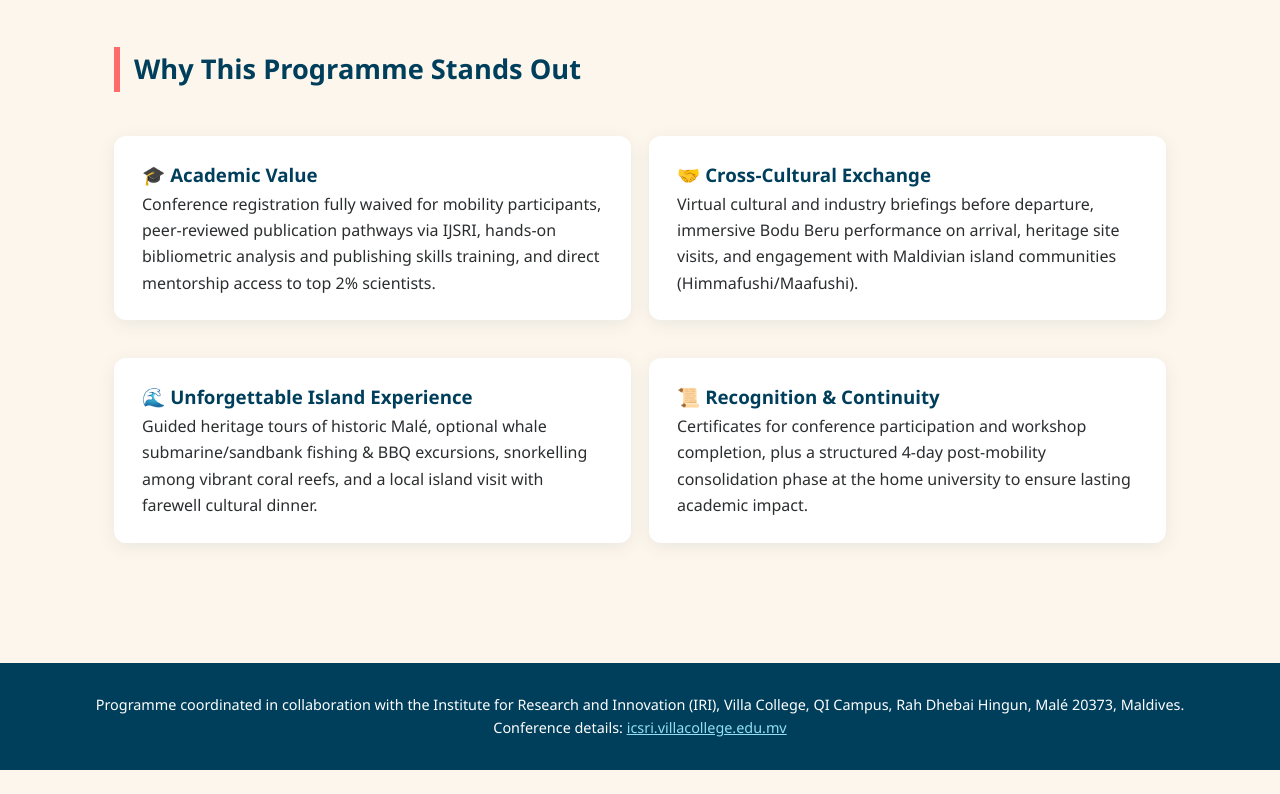
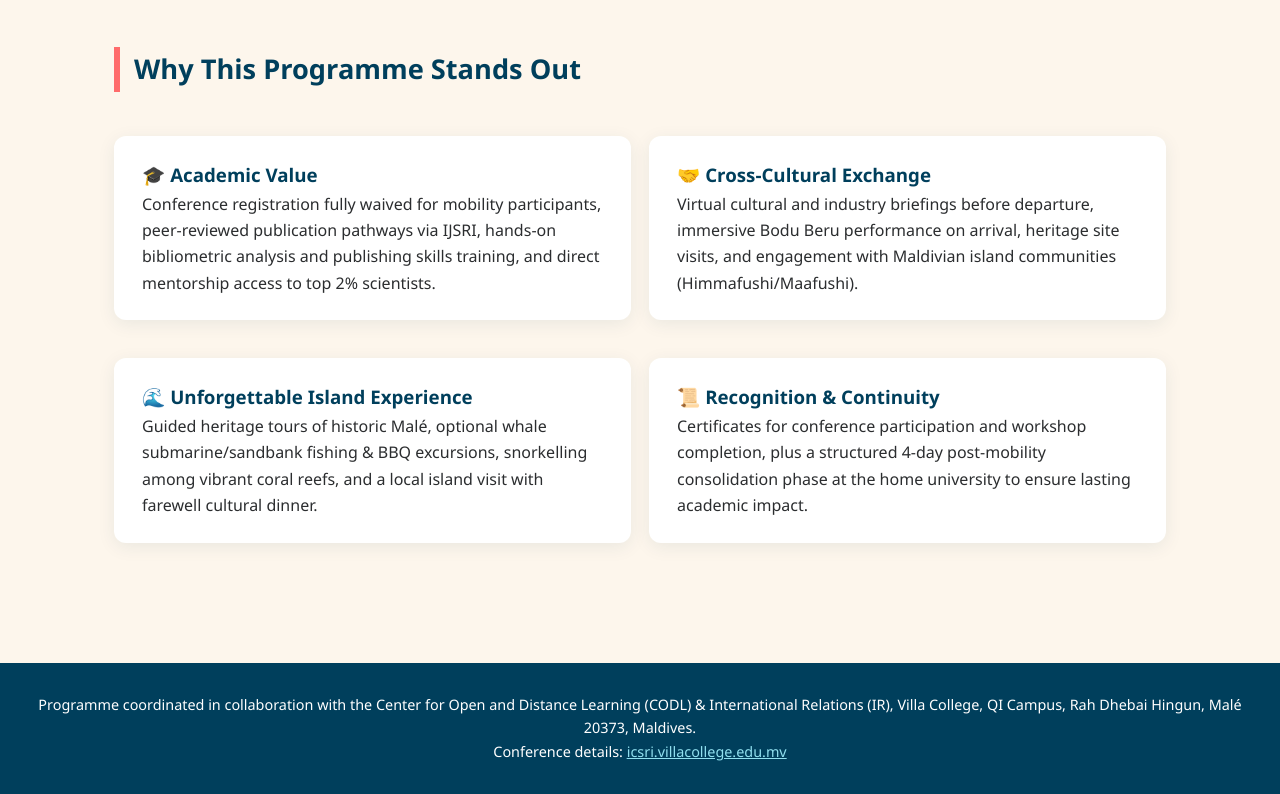
Before and after one commit to margretvijay/inbound_package_01, a plain HTML site: page index.html in a window 1280 px wide. Shown: the part 10073-10867 px from the top of the page. Before the commit the page ends 10843 px from the top, so only its background shows below. Drawn offline with Linux system fonts and the light colour scheme.

Commit message:
Update footer text for programme coordination

```diff
--- a/index.html
+++ b/index.html
@@ -507,7 +507,7 @@
 </div>
 
 <footer>
-  <p>Programme coordinated in collaboration with the Institute for Research and Innovation (IRI), Villa College, QI Campus, Rah Dhebai Hingun, Malé 20373, Maldives.</p>
+  <p>Programme coordinated in collaboration with the Center for Open and Distance Learning (CODL) & International Relations (IR), Villa College, QI Campus, Rah Dhebai Hingun, Malé 20373, Maldives.</p>
   <p>Conference details: <a href="https://icsri.villacollege.edu.mv/" target="_blank">icsri.villacollege.edu.mv</a></p>
 </footer>
 
```
